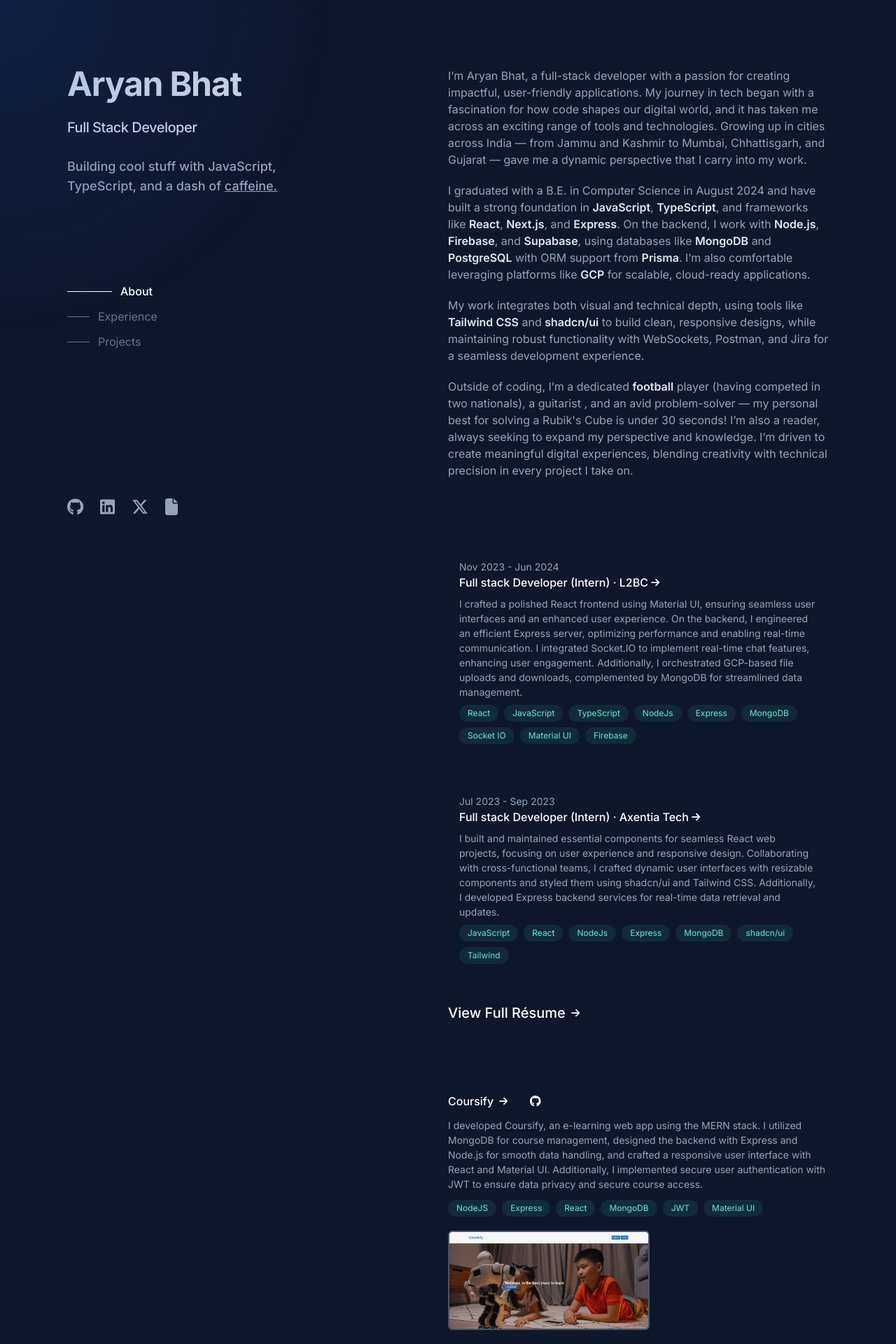
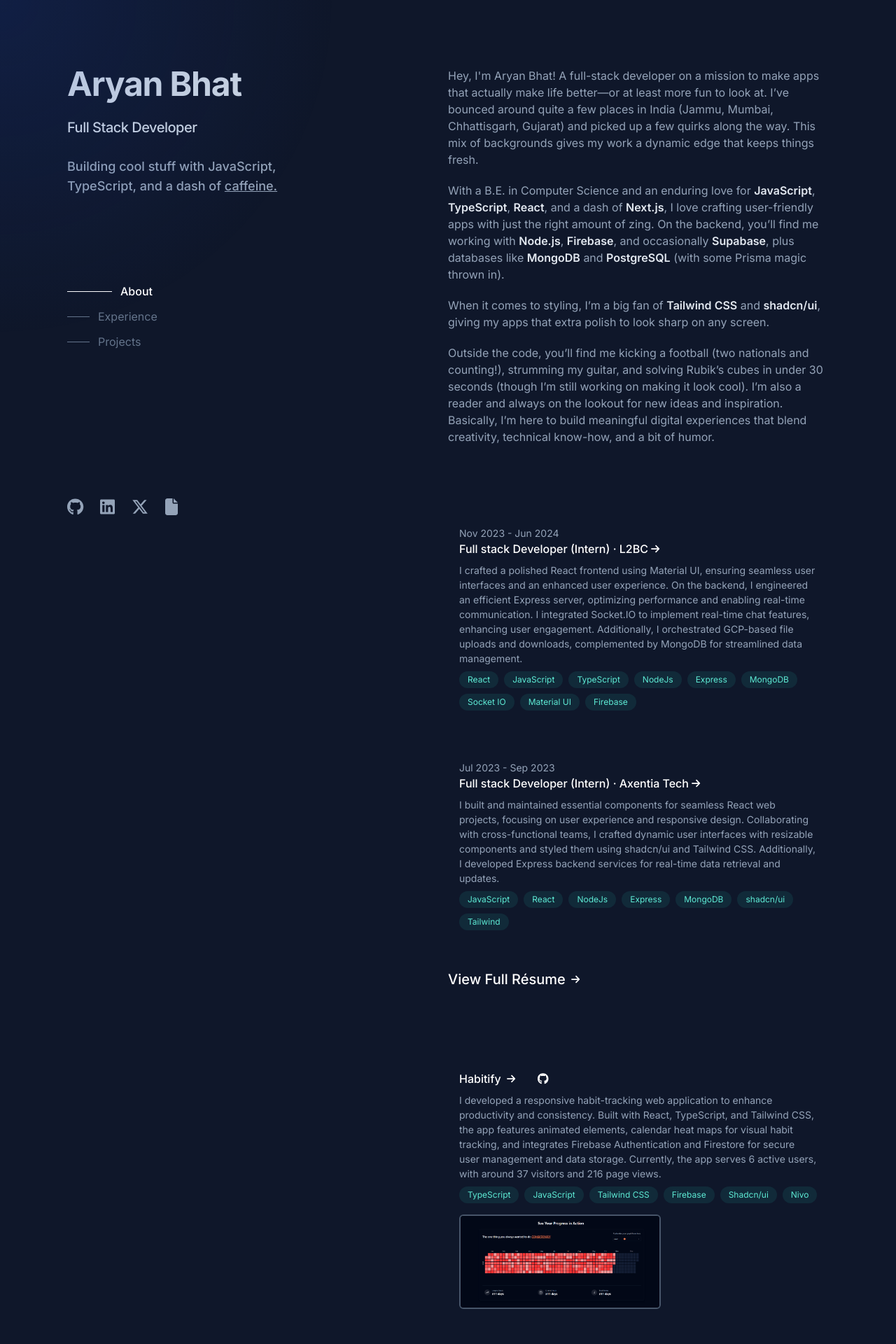
Before and after one commit to aryanbhat/resume, a React (Vite) app: page / in a window 1280 px wide. Shown: the top 1920 px of the page at 70% size. Built offline with nearby package versions, Linux system fonts and the light colour scheme.

Commit message:
added new project with glass effect on projects also

```diff
--- a/src/App.tsx
+++ b/src/App.tsx
@@ -1,10 +1,14 @@
-import { useState } from "react";
+import { useEffect, useState } from "react";
 import "./App.css";
 import Content from "./components/Content";
 import Nav from "./components/Nav";
 
 function App() {
   const [activeSection, setActiveSection] = useState("about");
+
+  useEffect(() => {
+    console.log(activeSection);
+  }, [activeSection]);
 
   return (
     <div className="mx-auto min-h-screen max-w-screen-xl px-6 py-12 md:px-12 md:py-20 lg:px-24 lg:py-0 overflow-x-hidden md:flex md:justify-between ">
--- a/src/Json/project.json
+++ b/src/Json/project.json
@@ -1,4 +1,19 @@
 [
+  {
+    "title": "Habitify",
+    "content": "I developed a responsive habit-tracking web application to enhance productivity and consistency. Built with React, TypeScript, and Tailwind CSS, the app features animated elements, calendar heat maps for visual habit tracking, and integrates Firebase Authentication and Firestore for secure user management and data storage. Currently, the app serves 6 active users, with around 37 visitors and 216 page views.",
+    "link": "https://habitifyy.vercel.app/",
+    "githubLink": "https://github.com/aryanbhat/habitify",
+    "image": "/habitify.png",
+    "technologies": [
+      "TypeScript",
+      "JavaScript",
+      "Tailwind CSS",
+      "Firebase",
+      "Shadcn/ui",
+      "Nivo"
+    ]
+  },
   {
     "title": "Coursify",
     "content": "I developed Coursify, an e-learning web app using the MERN stack. I utilized MongoDB for course management, designed the backend with Express and Node.js for smooth data handling, and crafted a responsive user interface with React and Material UI. Additionally, I implemented secure user authentication with JWT to ensure data privacy and secure course access.",
--- a/src/components/About.tsx
+++ b/src/components/About.tsx
@@ -5,16 +5,14 @@ const About = () => {
         About
       </h1>
       <p className="pt-8 md:pt-0 text-slate-400">
-        I’m Aryan Bhat, a full-stack developer with a passion for creating
-        impactful, user-friendly applications. My journey in tech began with a
-        fascination for how code shapes our digital world, and it has taken me
-        across an exciting range of tools and technologies. Growing up in cities
-        across India — from Jammu and Kashmir to Mumbai, Chhattisgarh, and
-        Gujarat — gave me a dynamic perspective that I carry into my work.
+        Hey, I'm Aryan Bhat! A full-stack developer on a mission to make apps
+        that actually make life better—or at least more fun to look at. I’ve
+        bounced around quite a few places in India (Jammu, Mumbai, Chhattisgarh,
+        Gujarat) and picked up a few quirks along the way. This mix of
+        backgrounds gives my work a dynamic edge that keeps things fresh.
       </p>
       <p className="pt-5 text-slate-400">
-        I graduated with a B.E. in Computer Science in August 2024 and have
-        built a strong foundation in{" "}
+        With a B.E. in Computer Science and an enduring love for{" "}
         <span className="text-slate-200 font-semibold hover:text-teal-300 focus-visible:text-teal-300 cursor-pointer">
           JavaScript
         </span>
@@ -22,19 +20,16 @@ const About = () => {
         <span className="text-slate-200 font-semibold hover:text-teal-300 focus-visible:text-teal-300 cursor-pointer">
           TypeScript
         </span>
-        , and frameworks like{" "}
+        ,{" "}
         <span className="text-slate-200 font-semibold hover:text-teal-300 focus-visible:text-teal-300 cursor-pointer">
           React
         </span>
-        ,{" "}
+        , and a dash of{" "}
         <span className="text-slate-200 font-semibold hover:text-teal-300 focus-visible:text-teal-300 cursor-pointer">
           Next.js
         </span>
-        , and{" "}
-        <span className="text-slate-200 font-semibold hover:text-teal-300 focus-visible:text-teal-300 cursor-pointer">
-          Express
-        </span>
-        . On the backend, I work with{" "}
+        , I love crafting user-friendly apps with just the right amount of zing.
+        On the backend, you’ll find me working with{" "}
         <span className="text-slate-200 font-semibold hover:text-teal-300 focus-visible:text-teal-300 cursor-pointer">
           Node.js
         </span>
@@ -42,11 +37,11 @@ const About = () => {
         <span className="text-slate-200 font-semibold hover:text-teal-300 focus-visible:text-teal-300 cursor-pointer">
           Firebase
         </span>
-        , and{" "}
+        , and occasionally{" "}
         <span className="text-slate-200 font-semibold hover:text-teal-300 focus-visible:text-teal-300 cursor-pointer">
           Supabase
         </span>
-        , using databases like{" "}
+        , plus databases like{" "}
         <span className="text-slate-200 font-semibold hover:text-teal-300 focus-visible:text-teal-300 cursor-pointer">
           MongoDB
         </span>{" "}
@@ -54,39 +49,26 @@ const About = () => {
         <span className="text-slate-200 font-semibold hover:text-teal-300 focus-visible:text-teal-300 cursor-pointer">
           PostgreSQL
         </span>{" "}
-        with ORM support from{" "}
-        <span className="text-slate-200 font-semibold hover:text-teal-300 focus-visible:text-teal-300 cursor-pointer">
-          Prisma
-        </span>
-        . I’m also comfortable leveraging platforms like{" "}
-        <span className="text-slate-200 font-semibold hover:text-teal-300 focus-visible:text-teal-300 cursor-pointer">
-          GCP
-        </span>{" "}
-        for scalable, cloud-ready applications.
+        (with some Prisma magic thrown in).
       </p>
       <p className="pt-5 text-slate-400">
-        My work integrates both visual and technical depth, using tools like{" "}
+        When it comes to styling, I’m a big fan of{" "}
         <span className="text-slate-200 font-semibold hover:text-teal-300 focus-visible:text-teal-300 cursor-pointer">
           Tailwind CSS
         </span>{" "}
         and{" "}
         <span className="text-slate-200 font-semibold hover:text-teal-300 focus-visible:text-teal-300 cursor-pointer">
           shadcn/ui
-        </span>{" "}
-        to build clean, responsive designs, while maintaining robust
-        functionality with WebSockets, Postman, and Jira for a seamless
-        development experience.
+        </span>
+        , giving my apps that extra polish to look sharp on any screen.
       </p>
       <p className="pt-5 text-slate-400">
-        Outside of coding, I’m a dedicated{" "}
-        <span className="text-slate-200 font-semibold hover:text-teal-300 focus-visible:text-teal-300 cursor-pointer football-hover">
-          football
-        </span>{" "}
-        player (having competed in two nationals), a guitarist , and an avid
-        problem-solver — my personal best for solving a Rubik's Cube is under 30
-        seconds! I’m also a reader, always seeking to expand my perspective and
-        knowledge. I’m driven to create meaningful digital experiences, blending
-        creativity with technical precision in every project I take on.
+        Outside the code, you’ll find me kicking a football (two nationals and
+        counting!), strumming my guitar, and solving Rubik’s cubes in under 30
+        seconds (though I’m still working on making it look cool). I’m also a
+        reader and always on the lookout for new ideas and inspiration.
+        Basically, I’m here to build meaningful digital experiences that blend
+        creativity, technical know-how, and a bit of humor.
       </p>
     </div>
   );
--- a/src/components/Content.tsx
+++ b/src/components/Content.tsx
@@ -16,12 +16,13 @@ export default function ContentWithNavigation({
     const observerOptions = {
       root: null,
       rootMargin: "0px",
-      threshold: 0.8,
+      threshold: 0.2,
     };
 
     const observerCallback = (entries: IntersectionObserverEntry[]): void => {
       entries.forEach((entry) => {
         if (entry.isIntersecting) {
+          console.log(entry.target.id);
           setActiveSection(entry.target.id);
         }
       });
--- a/src/components/ProjectCard.tsx
+++ b/src/components/ProjectCard.tsx
@@ -10,6 +10,9 @@ interface Props {
   link: string;
   githubLink: string;
   technologies: string[];
+  isHovered: boolean;
+  onMouseEnter: () => void;
+  onMouseLeave: () => void;
 }
 
 const ProjectCard = ({
@@ -19,50 +22,69 @@ const ProjectCard = ({
   link,
   githubLink,
   technologies,
+  isHovered,
+  onMouseEnter,
+  onMouseLeave,
 }: Props) => {
   return (
-    <div className="flex flex-col gap-3 group ">
+    <div
+      className={`flex flex-col gap-3 group transition-all duration-300 ease-in-out ${
+        isHovered ? "scale-105 z-10" : "scale-100 z-0"
+      }`}
+      onMouseEnter={onMouseEnter}
+      onMouseLeave={onMouseLeave}
+    >
+      <div
+        className={`absolute inset-0 bg-white/5 backdrop-blur-sm rounded-lg transition-opacity duration-300 ${
+          isHovered ? "opacity-100" : "opacity-0"
+        }`}
+      />
+      <div className="relative p-4 rounded-lg">
         <div className="flex gap-8">
           <a
             target="_blank"
+            rel="noopener noreferrer"
             href={link}
-          className=" w-fit flex items-center gap-2 text-base font-medium hover:text-teal-300 focus-visible:text-teal-300 group/link "
+            className="w-fit flex items-center gap-2 text-base font-medium hover:text-teal-300 focus-visible:text-teal-300 group/link"
           >
             <h1>{title}</h1>
             <FontAwesomeIcon
               icon={faArrowRight}
               size="sm"
-            className=" transition-transform group-hover/link:translate-x-3 group-hover/link:-translate-y-2 group-hover/link:-rotate-45 "
+              className="transition-transform group-hover/link:translate-x-3 group-hover/link:-translate-y-2 group-hover/link:-rotate-45"
             />
           </a>
           <a
             target="_blank"
+            rel="noopener noreferrer"
             href={githubLink}
-          className=" transition-all hover:text-teal-300 hover:rotate-45 "
+            className="transition-all hover:text-teal-300 hover:rotate-45"
           >
             <FontAwesomeIcon icon={faGithub} />
           </a>
         </div>
-      <h1 className=" text-sm text-slate-400 leading-normal">{content}</h1>
-      <div className=" flex flex-wrap gap-2 ">
-        {technologies.map((elem, idx) => {
-          return (
+        <h1 className="text-sm text-slate-400 leading-normal mt-2">
+          {content}
+        </h1>
+        <div className="flex flex-wrap gap-2 mt-2">
+          {technologies.map((elem, idx) => (
             <div
               key={idx}
-              className="text-xs bg-teal-400/10 text-teal-300 px-3 py-1 rounded-xl "
+              className="text-xs bg-teal-400/10 text-teal-300 px-3 py-1 rounded-xl"
             >
               {elem}
             </div>
-          );
-        })}
+          ))}
         </div>
         <img
           src={image}
+          alt={title}
           onClick={() => {
             handlePseudoAnchor(link, true);
           }}
-        className=" cursor-pointer mt-2 transition-all w-48 md:w-72 object-cover rounded-md border-slate-600 border-2 group-hover:border-slate-400 "
+          className="cursor-pointer mt-4 transition-all w-48 md:w-72 object-cover rounded-md border-slate-600 border-2 group-hover:border-slate-400"
         />
+      </div>
     </div>
   );
 };
--- a/src/components/Projects.tsx
+++ b/src/components/Projects.tsx
@@ -1,16 +1,21 @@
+"use client";
+
+import { useState } from "react";
 import ProjectCard from "./ProjectCard";
 import projects from "../Json/project.json";
 import { FontAwesomeIcon } from "@fortawesome/react-fontawesome";
 import { faArrowRight } from "@fortawesome/free-solid-svg-icons";
+
 const Projects = () => {
+  const [hoveredIndex, setHoveredIndex] = useState<number | null>(null);
+
   return (
-    <div className=" pt-20 w-full ">
-      <h1 className=" text-sm text-slate-200 uppercase font-bold tracking-widest md:hidden">
+    <div className="pt-20 w-full">
+      <h1 className="text-sm text-slate-200 uppercase font-bold tracking-widest md:hidden">
         Projects
       </h1>
-      <div className=" pt-5 flex flex-col gap-14">
-        {projects.map((elem, idx) => {
-          return (
+      <div className="pt-5 flex flex-col gap-14">
+        {projects.map((elem, idx) => (
           <ProjectCard
             key={idx}
             title={elem.title}
@@ -19,22 +24,25 @@ const Projects = () => {
             link={elem.link}
             githubLink={elem.githubLink}
             technologies={elem.technologies}
+            isHovered={hoveredIndex === idx}
+            onMouseEnter={() => setHoveredIndex(idx)}
+            onMouseLeave={() => setHoveredIndex(null)}
           />
-          );
-        })}
+        ))}
       </div>
       <a
-        className=" w-fit transition-colors group mt-10 flex align-center items-center gap-2 resume hover:text-teal-300 focus-visible:text-teal-300 "
-        href="https://github.com/aryanbhat?tab=repositories"
+        className="w-fit transition-colors group mt-10 flex align-center items-center gap-2 resume hover:text-teal-300 focus-visible:text-teal-300"
+        href="https://github.com/aryanbhat"
         target="_blank"
+        rel="noopener noreferrer"
       >
-        <p className=" text-base md:text-xl font-medium">
+        <p className="text-base md:text-xl font-medium">
           View Full Projects Archive
         </p>
         <FontAwesomeIcon
           icon={faArrowRight}
           size="sm"
-          className=" transition-transform group-hover:translate-x-3 group-hover:-translate-y-2 group-hover:-rotate-45 "
+          className="transition-transform group-hover:translate-x-3 group-hover:-translate-y-2 group-hover:-rotate-45"
         />
       </a>
     </div>
```
Also changed, not shown: public/habitify.png (added). Lines whose indentation alone changed are shown as unchanged.
